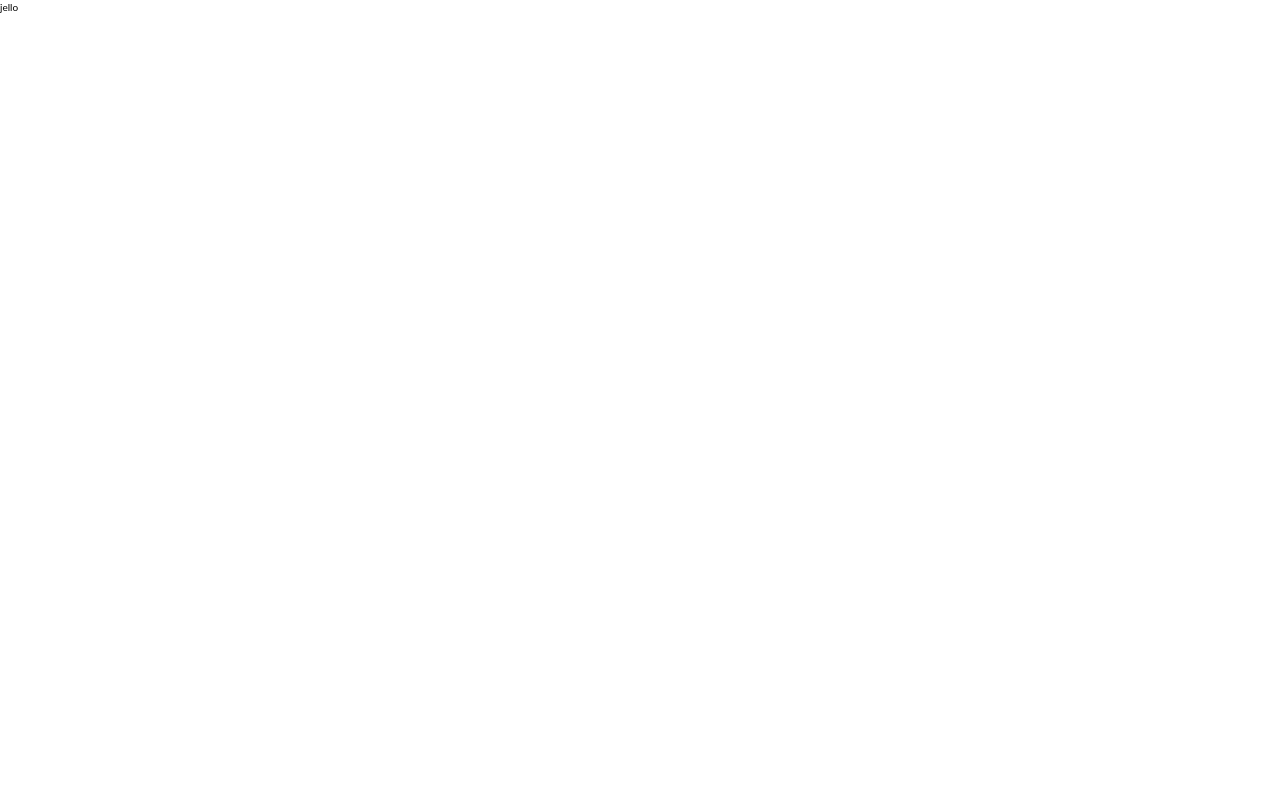
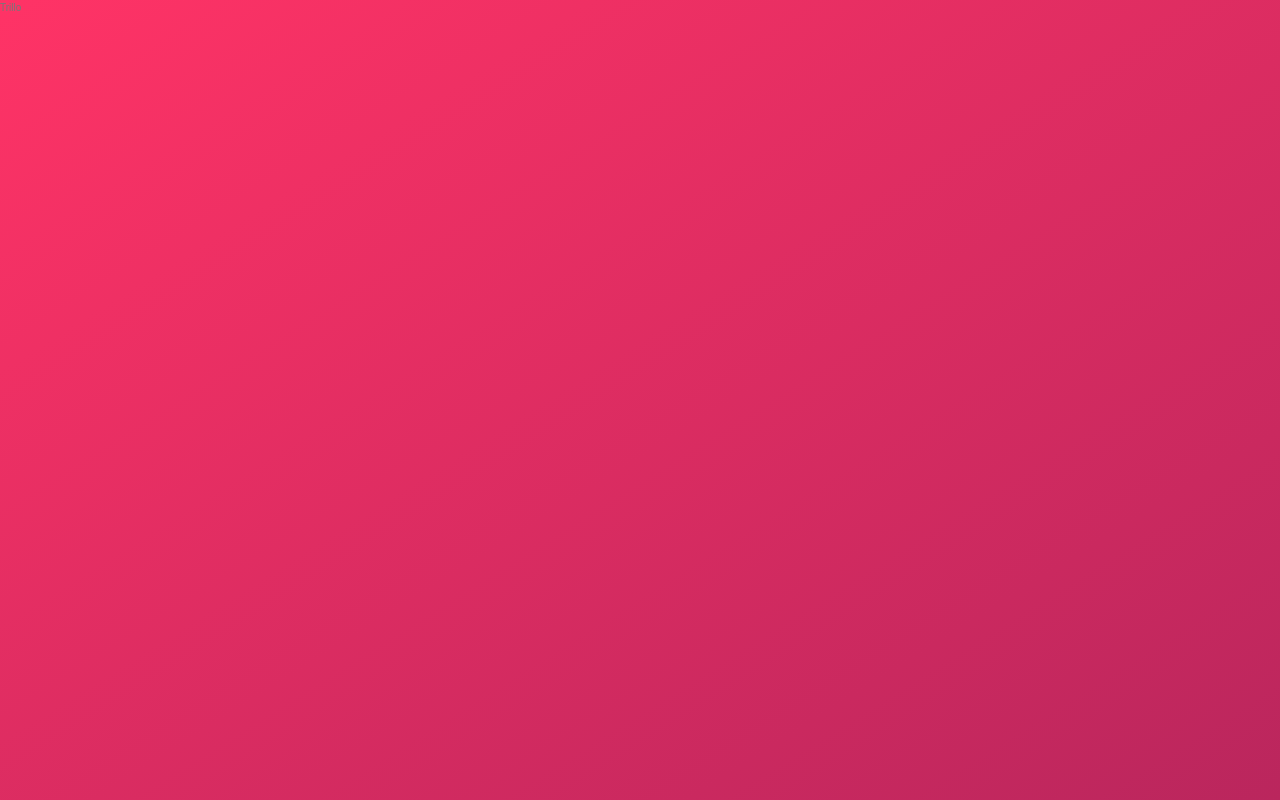
Before and after one commit to johnsonmkevin/TrilloProject, a website: page index.html in a window 1280 px wide. Drawn offline with Linux system fonts and the light colour scheme.

Commit message:
base color setup

```diff
--- a/css/all.css
+++ b/css/all.css
@@ -1,39 +1,39 @@
+:root {
+  --color-primary: #eb2f64;
+  --color-primary-light: #ff3366;
+  --color-primary-dark: #ba265d;
+  --color-grey-light-1: #faf9f9;
+  --color-grey-light-2: #f4f2f2;
+  --color-grey-light-3: #f0eeee;
+  --color-grey-light-4: #ccc;
+  --color-grey-dark-1: #333;
+  --color-grey-dark-2: #777;
+  --color-grey-dark-3: #999;
+}
+
 *,
-*:before,
-*:after {
+*::before,
+*::after {
   box-sizing: border-box;
 }
 
 * {
   margin: 0;
-  padding: 0;
+}
+
+body {
+  line-height: 1.6;
+  -webkit-font-smoothing: antialiased;
+  background-image: linear-gradient(to right bottom, var(--color-primary-light), var(--color-primary-dark));
+  background-size: cover;
+  font-family: "Open-sans", sans-serif;
+  font-weight: 400;
+  min-height: 100vh;
+  color: var(--color-grey-dark-2);
 }
 
 html {
   font-size: 62.5%;
-  box-sizing: border-box;
-  overflow-x: hidden;
-}
-@media only screen and (max-width: 75em) {
-  html {
-    font-size: 56.25%;
-  }
-}
-@media only screen and (max-width: 56.25em) {
-  html {
-    font-size: 50%;
-  }
-}
-@media only screen and (min-width: 112.5em) {
-  html {
-    font-size: 75%;
-  }
-}
-
-body {
-  line-height: 1.5;
-  -webkit-font-smoothing: antialiased;
-  font-family: "Lato", sans-serif;
 }
 
 img,
@@ -41,8 +41,7 @@ picture,
 video,
 canvas,
 svg {
-  /* display: block;
-  width: 100%; */
+  display: block;
 }
 
 input,
@@ -62,17 +61,7 @@ h6 {
   overflow-wrap: break-word;
 }
 
-a {
-  text-decoration: none;
-  color: #000;
+#root,
+#__next {
+  isolation: isolate;
 }
-
-button {
-  border: none;
-  cursor: pointer;
-}
-
-ul,
-li {
-  list-style: none;
-}
--- a/index.html
+++ b/index.html
@@ -9,6 +9,6 @@
     <title>Trillo Booking App</title>
   </head>
   <body>
-    jello
+    Trillo
   </body>
 </html>
--- a/sass/base/_base.scss
+++ b/sass/base/_base.scss
@@ -1,7 +1,18 @@
-/*
-  Josh's Custom CSS Reset
-  https://www.joshwcomeau.com/css/custom-css-reset/
-*/
+:root {
+  --color-primary: #eb2f64;
+  --color-primary-light: #ff3366;
+  --color-primary-dark: #ba265d;
+
+  --color-grey-light-1: #faf9f9;
+  --color-grey-light-2: #f4f2f2;
+  --color-grey-light-3: #f0eeee;
+  --color-grey-light-4: #ccc;
+
+  --color-grey-dark-1: #333;
+  --color-grey-dark-2: #777;
+  --color-grey-dark-3: #999;
+}
+
 *,
 *::before,
 *::after {
@@ -11,8 +22,22 @@
   margin: 0;
 }
 body {
-  line-height: 13.9;
+  line-height: 1.6;
   -webkit-font-smoothing: antialiased;
+  background-image: linear-gradient(
+    to right bottom,
+    var(--color-primary-light),
+    var(--color-primary-dark)
+  );
+  background-size: cover;
+  font-family: "Open-sans", sans-serif;
+  font-weight: 400;
+  min-height: 100vh;
+  color: var(--color-grey-dark-2);
+}
+
+html {
+  font-size: 62.5%;
 }
 img,
 picture,
@@ -20,7 +45,6 @@ video,
 canvas,
 svg {
   display: block;
-  max-width: 100%;
 }
 input,
 button,
```
Also changed, not shown: css/all.min.css.
